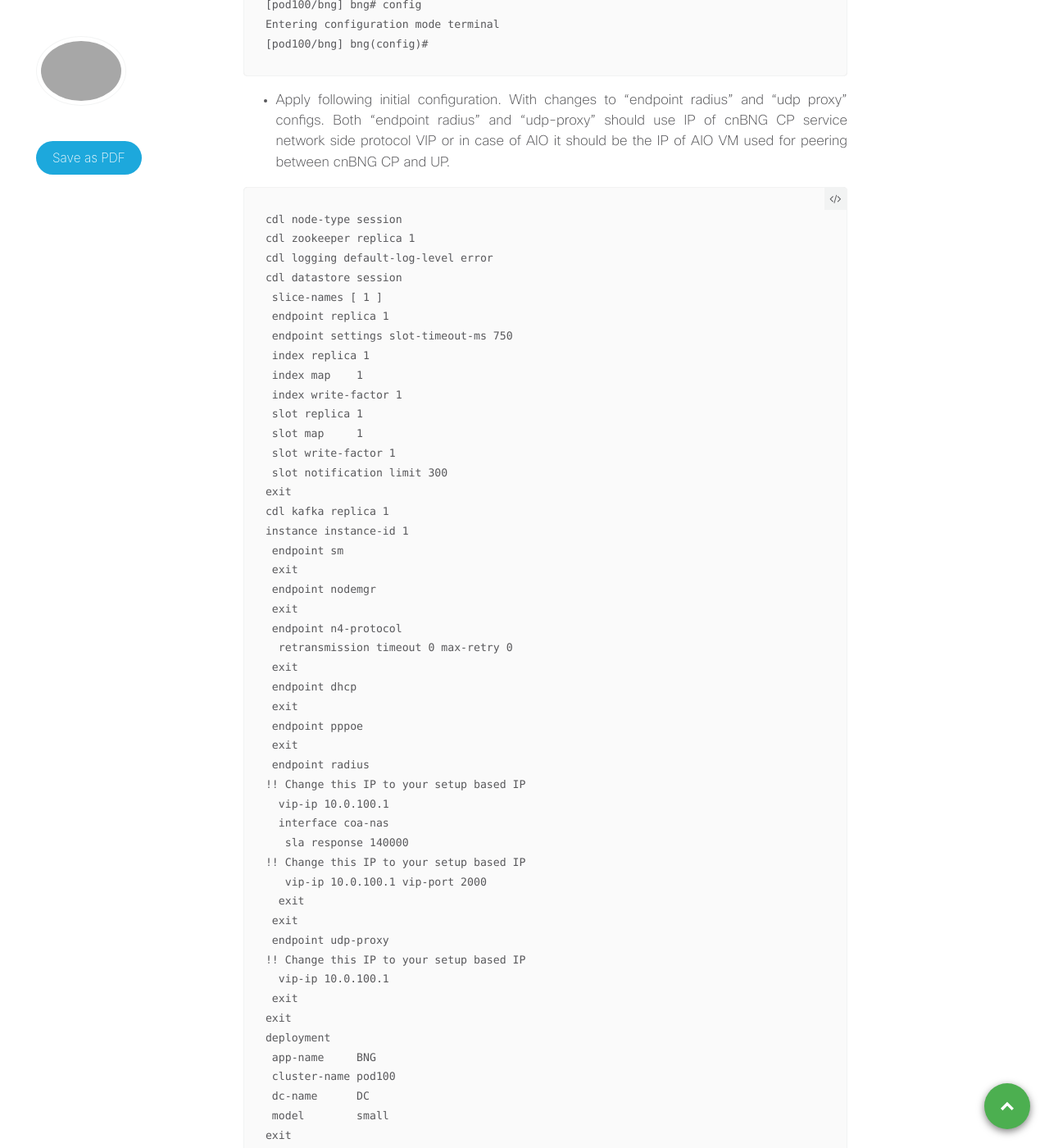
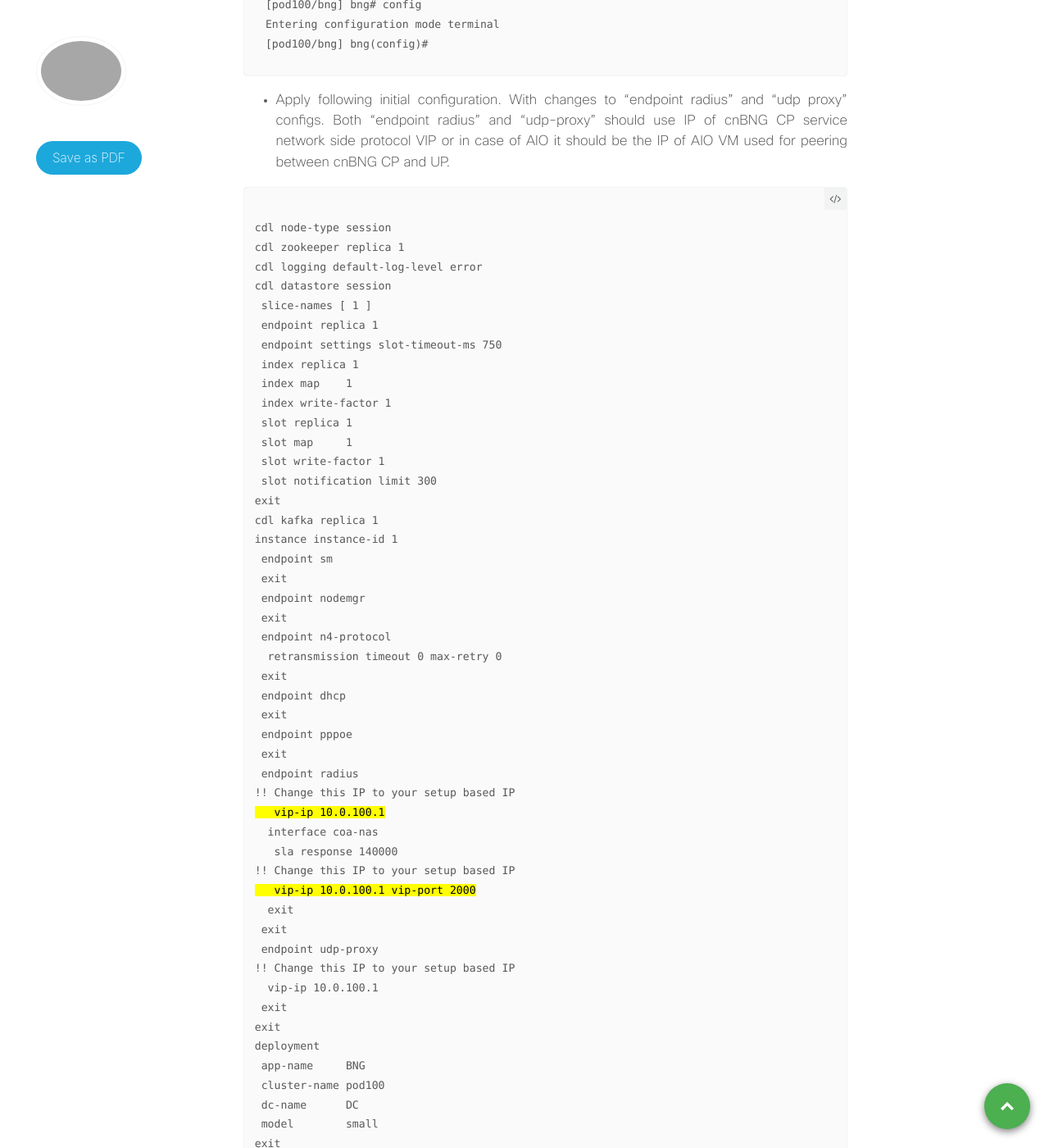
Before and after one commit to xrdocs/cnbng, a Jekyll site: the page built from _tutorials/ipoe-ds-subscriber-bringup-in-cnbng.md, in a window 1280 px wide and 1400 px high, scrolled down 1870 px. Shown: the whole window at 82% size. Built offline with Jekyll 4.4.1, drawn with Linux system fonts in a browser that asks for light colours; comment, search, counter and statistics services are not loaded; some of the changed text lies outside the part shown.

Commit message:
Update ipoe-ds-subscriber-bringup-in-cnbng.md

````diff
--- a/_tutorials/ipoe-ds-subscriber-bringup-in-cnbng.md
+++ b/_tutorials/ipoe-ds-subscriber-bringup-in-cnbng.md
@@ -51,7 +51,9 @@ Entering configuration mode terminal
 
 - Apply following initial configuration. With changes to "endpoint radius" and "udp proxy" configs. Both "endpoint radius" and "udp-proxy" should use IP of cnBNG CP service network side protocol VIP or in case of AIO it should be the IP of AIO VM used for peering between cnBNG CP and UP.
 
-```
+<div class="highlighter-rouge">
+<pre class="highlight">
+<code>
 cdl node-type session
 cdl zookeeper replica 1
 cdl logging default-log-level error
@@ -82,11 +84,11 @@ instance instance-id 1
  exit
  endpoint radius
 !! Change this IP to your setup based IP
-  vip-ip 10.0.100.1
+<mark>   vip-ip 10.0.100.1</mark>
   interface coa-nas
    sla response 140000
 !! Change this IP to your setup based IP
-   vip-ip 10.0.100.1 vip-port 2000
+<mark>   vip-ip 10.0.100.1 vip-port 2000</mark>
   exit
  exit
  endpoint udp-proxy
@@ -116,12 +118,16 @@ instances instance 1
  slice-name 1
 exit
 local-instance instance 1
-```
+</code>
+</pre>
+</div>
 
 - Put system in running mode and commit the changes
 
-```
-[pod100/bng] bng(config)# system mode running
+<div class="highlighter-rouge">
+<pre class="highlight">
+<code>
+[pod100/bng] bng(config)# <mark>system mode running </mark>
 [pod100/bng] bng(config)# commit
 Commit complete.
 [pod100/bng] bng(config)#
@@ -130,7 +136,9 @@ Helm update is STARTING.  Trigger for update is STARTUP.
 [pod100/bng] bng(config)#
 Message from confd-api-manager at 2021-12-01 12:36:08...
 Helm update is SUCCESS.  Trigger for update is STARTUP.
-```
+</code>
+</pre>
+</div>
 
 - Wait for system to deploy all PODs. Verify that all PODs are deployed for cnBNG. Four PODs will be in Init state at this moment, which is ok.
 
````
